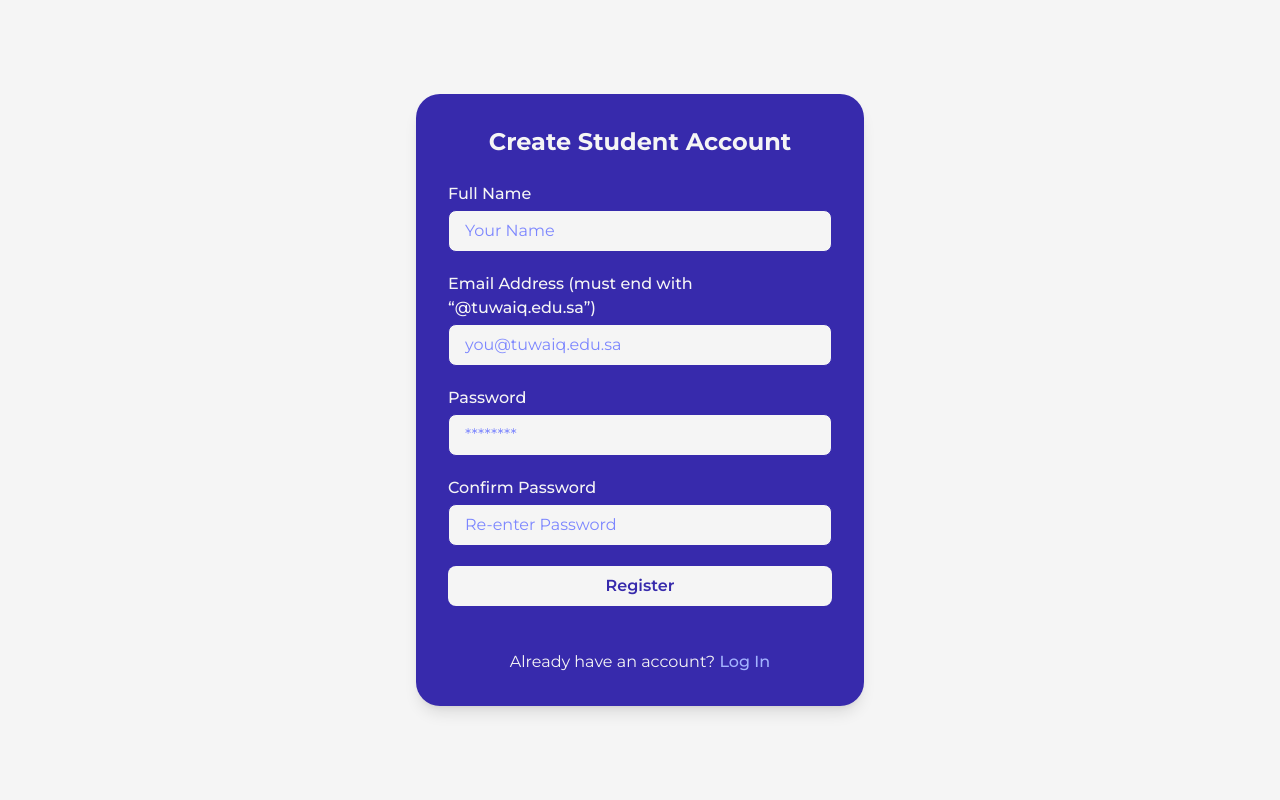
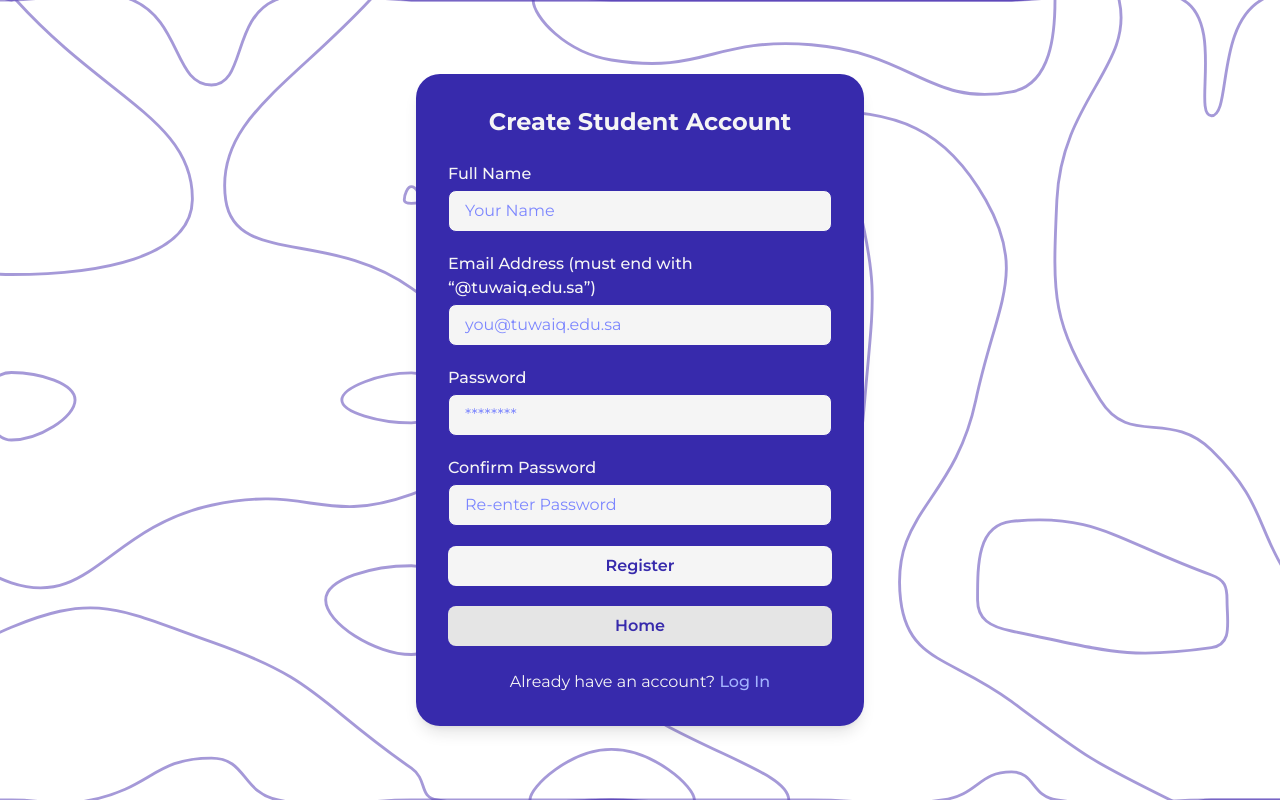
Before and after one commit to AzzamAlshaye/W8-D4-Project, a React (Vite) app: page /register in a window 1280 px wide. Built offline with nearby package versions, Linux system fonts and the light colour scheme.

Commit message:
login/reg done

```diff
--- a/index.html
+++ b/index.html
@@ -4,7 +4,7 @@
     <meta charset="UTF-8" />
 
     <meta name="viewport" content="width=device-width, initial-scale=1.0" />
-    <link rel="shortcut icon" href="logo.png" type="image/x-icon" />
+    <link rel="shortcut icon" href="logo-noname.png" type="image/x-icon" />
     <title>Student Management</title>
   </head>
   <body>
--- a/src/Auth/LoginPage.jsx
+++ b/src/Auth/LoginPage.jsx
@@ -1,6 +1,7 @@
 // src/pages/Auth/LoginPage.jsx
 import React from "react";
 import { Formik, Form, Field, ErrorMessage } from "formik";
+import { Link } from "react-router";
 import { useAuth } from "../contexts/AuthContext";
 import { ToastContainer } from "react-toastify";
 import "react-toastify/dist/ReactToastify.css";
@@ -26,12 +27,27 @@ export default function LoginPage() {
   };
 
   return (
-    <div className="min-h-screen flex items-center justify-center bg-neutral-100 p-6">
+    <div
+      className="
+        min-h-screen flex items-center justify-center
+        bg-[url('/background.svg')] bg-cover bg-center
+        p-6
+      "
+    >
       <ToastContainer position="top-center" />
+
       <div className="bg-indigo-800 shadow-lg rounded-3xl max-w-md w-full p-8">
+        {/* Logo */}
+        <div className="p-0.5 bg-neutral-100 rounded hover:bg-gray-100 flex items-center justify-center mb-6">
+          <img src="/logo-h.png" alt="Logo" className="w-35 object-cover" />
+        </div>
+
+        {/* Heading */}
         <h2 className="text-3xl font-bold text-neutral-100 mb-6 text-center">
           Log In
         </h2>
+
+        {/* Form */}
         <Formik
           initialValues={initialValues}
           validate={validate}
@@ -81,6 +97,7 @@ export default function LoginPage() {
                 />
               </div>
 
+              {/* Log In button */}
               <button
                 type="submit"
                 disabled={isSubmitting}
@@ -89,14 +106,22 @@ export default function LoginPage() {
                 {isSubmitting ? "Logging In..." : "Log In"}
               </button>
 
-              <p className="text-neutral-100 text-center">
+              {/* Home button with darker background */}
+              <Link
+                to="/"
+                className="w-full block text-center  py-2 bg-neutral-200 text-indigo-800 font-semibold rounded-lg hover:bg-neutral-300 transition"
+              >
+                Home
+              </Link>
+
+              <p className="text-neutral-100 text-center mt-4">
                 Don’t have an account?{" "}
-                <a
-                  href="/register"
+                <Link
+                  to="/register"
                   className="text-indigo-300 hover:underline font-medium"
                 >
                   Register
-                </a>
+                </Link>
               </p>
             </Form>
           )}
--- a/src/Auth/Register.jsx
+++ b/src/Auth/Register.jsx
@@ -1,7 +1,7 @@
 // src/pages/Auth/RegisterPage.jsx
 import React from "react";
 import { Formik, Form, Field, ErrorMessage } from "formik";
-import { useNavigate } from "react-router";
+import { useNavigate, Link } from "react-router";
 import { primaryAPI } from "../api/axiosConfig";
 import { toast, ToastContainer } from "react-toastify";
 import "react-toastify/dist/ReactToastify.css";
@@ -58,7 +58,6 @@ export default function RegisterPage() {
     };
 
     try {
-      // Using primaryAPI for mock registration
       await primaryAPI.post("/auth", payload);
       toast.success("Sign-up successful! Redirecting to login…");
       resetForm();
@@ -72,7 +71,13 @@ export default function RegisterPage() {
   };
 
   return (
-    <div className="min-h-screen flex items-center justify-center bg-neutral-100 p-6">
+    <div
+      className="
+        min-h-screen flex items-center justify-center
+        bg-[url('/background.svg')] bg-cover bg-center
+        p-6
+      "
+    >
       <ToastContainer position="top-center" />
       <div className="bg-indigo-800 shadow-lg rounded-3xl max-w-md w-full p-8">
         <div className="flex flex-col items-center mb-6">
@@ -180,6 +185,13 @@ export default function RegisterPage() {
                 {isSubmitting ? "Registering..." : "Register"}
               </button>
 
+              <Link
+                to="/"
+                className="w-full block text-center  py-2 bg-neutral-200 text-indigo-800 font-semibold rounded-lg hover:bg-neutral-300 transition"
+              >
+                Home
+              </Link>
+
               <p className="mt-6 text-center text-neutral-100">
                 Already have an account?{" "}
                 <a
--- a/src/pages/HomePage.jsx
+++ b/src/pages/HomePage.jsx
@@ -18,9 +18,9 @@ export default function HomeScreen() {
   return (
     <div className="relative min-h-screen overflow-hidden bg-neutral-100 flex items-center justify-center px-6">
       {/* Decorative blobs */}
-      <div className="absolute top-[-10%] left-[-10%] w-72 h-72 bg-indigo-700 opacity-10 rounded-full animate-pulse"></div>
-      <div className="absolute bottom-[-15%] right-[-15%] w-96 h-96 bg-indigo-700 opacity-10 rounded-full animate-spin-slow"></div>
-      <div className="absolute top-1/2 right-20 w-56 h-56 bg-indigo-700 opacity-5 rounded-full"></div>
+      <div className="absolute top-[-10%] left-[-10%] w-72 h-72 bg-indigo-800 opacity-10 rounded-full animate-pulse"></div>
+      <div className="absolute bottom-[-15%] right-[-15%] w-96 h-96 bg-indigo-800 opacity-10 rounded-full animate-spin-slow"></div>
+      <div className="absolute top-1/2 right-20 w-56 h-56 bg-indigo-800 opacity-5 rounded-full"></div>
 
       {/* Hero Content */}
       <div className="relative z-10 text-center max-w-xl">
@@ -29,10 +29,10 @@ export default function HomeScreen() {
           alt="Tuwaiq Academy Logo"
           className="mx-auto mb-6  h-32"
         />
-        <h1 className="text-4xl sm:text-5xl md:text-6xl font-extrabold text-indigo-700 drop-shadow-lg">
+        <h1 className="text-4xl sm:text-5xl md:text-6xl font-extrabold text-indigo-800 drop-shadow-lg">
           Tuwaiq Academy Project Manager
         </h1>
-        <p className="mt-4 text-indigo-700/90 text-base sm:text-lg md:text-xl">
+        <p className="mt-4 text-indigo-800/90 text-base sm:text-lg md:text-xl">
           Submit, review, and track graduation project ideas seamlessly.
           Students, teachers, and admins—manage every step in one place.
         </p>
@@ -41,7 +41,7 @@ export default function HomeScreen() {
           {isAuth ? (
             <Link
               to={dashboardPath}
-              className="inline-block px-8 py-3 bg-indigo-700 text-neutral-100 font-semibold rounded-full shadow-lg transform transition hover:scale-105"
+              className="inline-block px-8 py-3 bg-indigo-800 text-neutral-100 font-semibold rounded-full shadow-lg transform transition hover:scale-105"
             >
               Go to Dashboard
             </Link>
@@ -49,7 +49,7 @@ export default function HomeScreen() {
             <>
               <Link
                 to="/register"
-                className="inline-block px-8 py-3 bg-indigo-700 text-neutral-100 font-semibold rounded-full shadow-lg transform transition hover:scale-105"
+                className="inline-block px-8 py-3 bg-indigo-800 text-neutral-100 font-semibold rounded-full shadow-lg transform transition hover:scale-105"
               >
                 Register
               </Link>
```
Also changed, not shown: public/background.svg (added).
